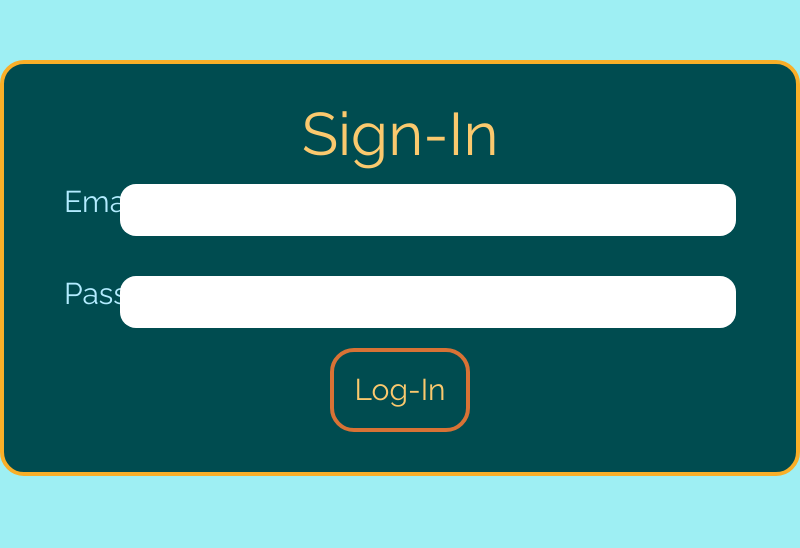
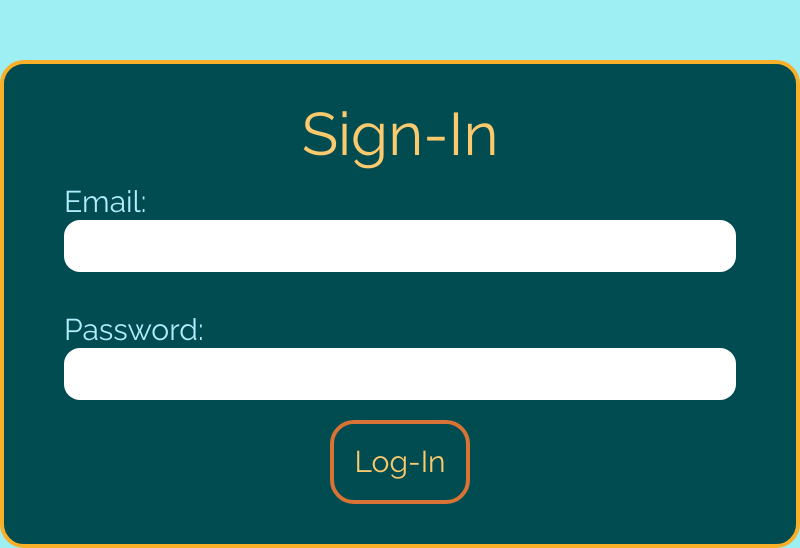
Before and after one commit to Sthirunavukkarasu7450/SoftwareDevelopment2009-901, an Electron app: page pages/index.html in a window 800 px wide. Shown: the part 2036-2584 px from the top of the page. Before the commit the page ends 2512 px from the top, so only its background shows below. Drawn offline with nearby package versions, Linux system fonts and the light colour scheme; files that its build step writes are made by us from their sources.

Commit message:
put label on top of input

```diff
--- a/pages/index.html
+++ b/pages/index.html
@@ -21,16 +21,16 @@
           <div class="text-6xl text-primary text-center w-full">Sign-In</div>
           <div class="">
             <div class="text-3xl text-neutral-content w-full p-3 md:p-5 grid grid-cols-12">
-                <label for="email" class="text-left col-span-1">
+                <label for="email" class="text-left col-span-12">
                     Email:
                 </label>
-                <input type="email" name="email" id="email" required class="col-span-11 w-full rounded-2xl text-secondary pt-2 pb-2">
+                <input type="email" name="email" id="email" required class="col-span-12 w-full rounded-2xl text-secondary pt-2 pb-2">
             </div>
             <div class="text-3xl text-neutral-content w-full p-3 md:p-5 grid grid-cols-12">
-                <label for="password" class="text-left col-span-1">
+                <label for="password" class="text-left col-span-12">
                     Password:
                 </label>
-                <input type="password" name="password" id="password" required class="col-span-11 w-full rounded-2xl text-secondary pt-2 pb-2">
+                <input type="password" name="password" id="password" required class="col-span-12 w-auto rounded-2xl text-secondary pt-2 pb-2">
             </div>
         </div>
         <button type="submit" class="text-primary border-4 border-secondary p-3 md:p-5 text-3xl rounded-3xl">Log-In</button>
```
